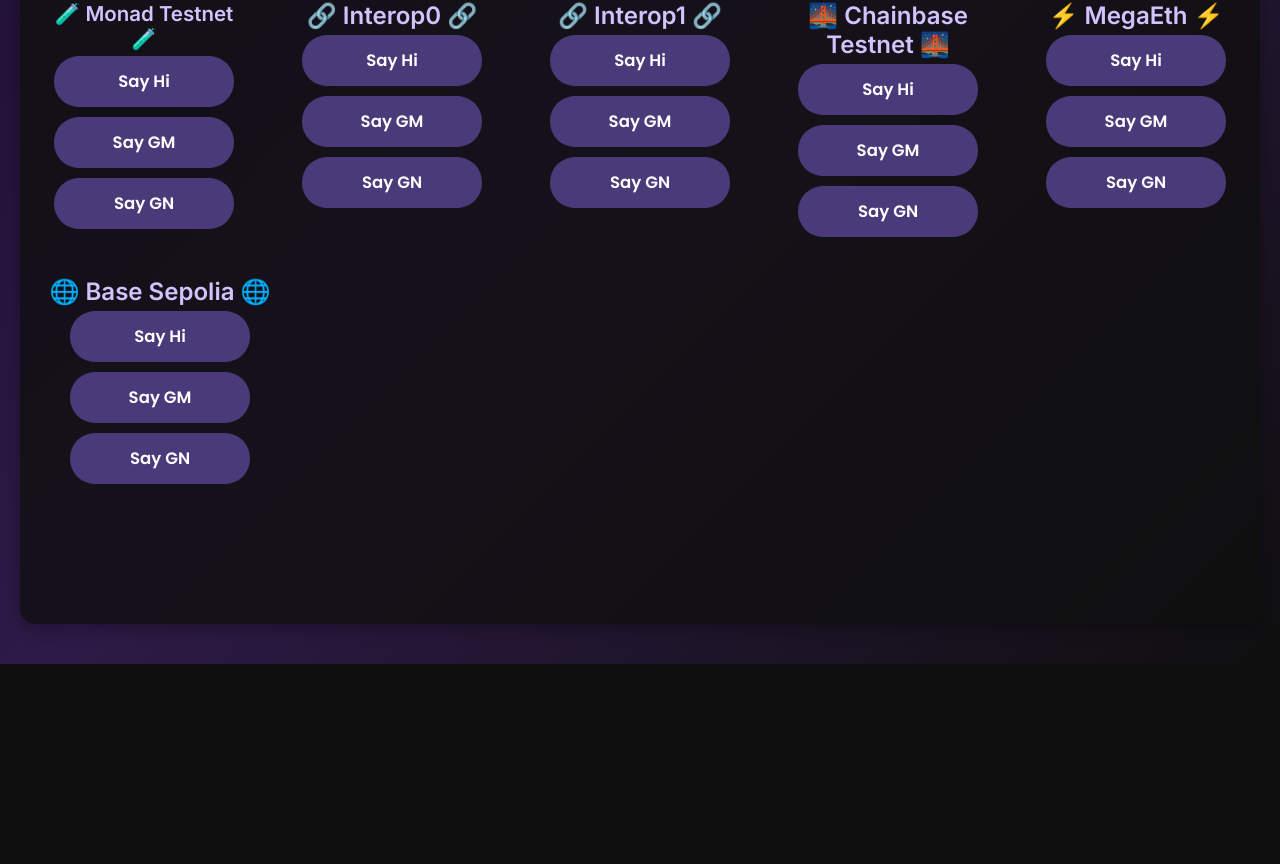
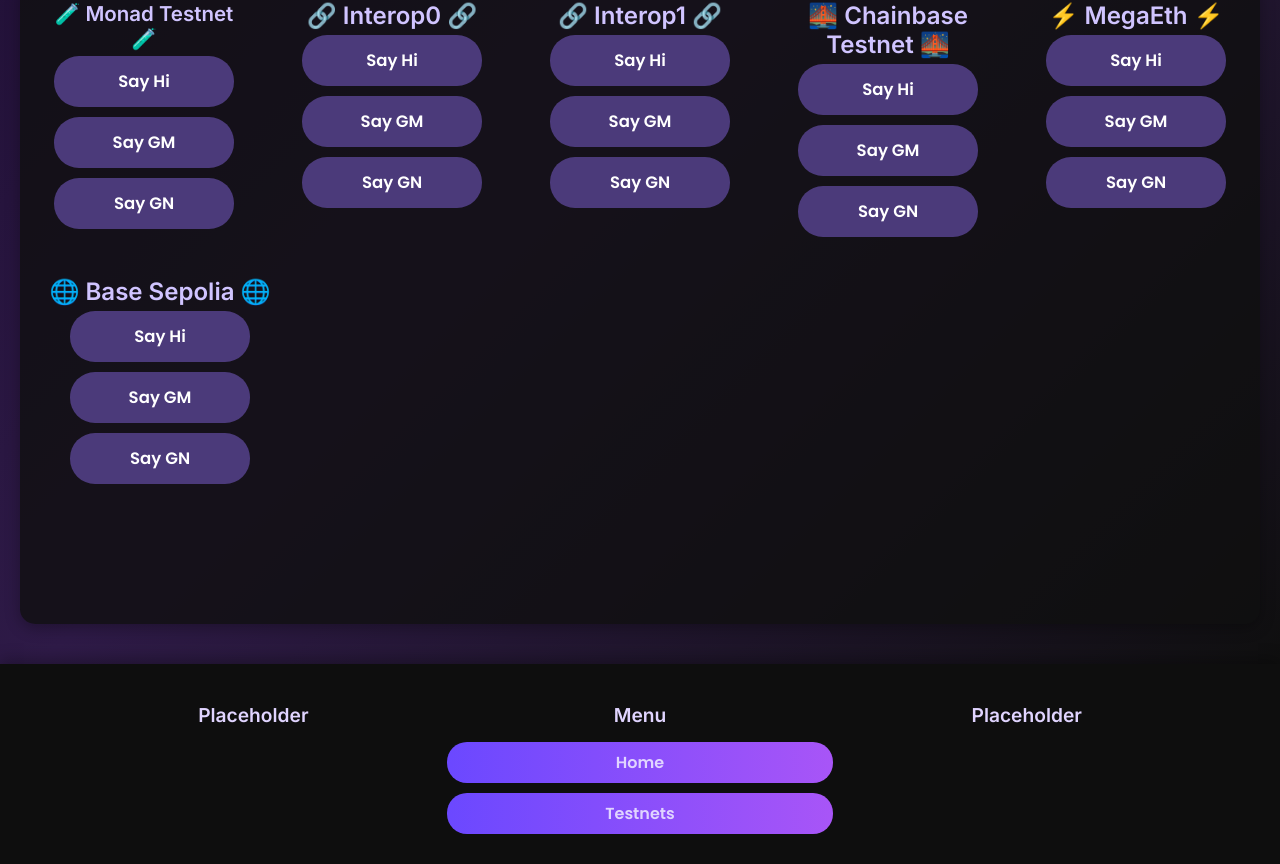
Before and after one commit to 0xliquidated/sayhi, a React (Vite) app: page /testnets in a window 1280 px wide. Shown: the part 624-1488 px from the top of the page. Before the commit the page ends 1288 px from the top, so only its background shows below. Built offline with nearby package versions, Linux system fonts and the light colour scheme.

Commit message:
Add footer with three columns and update all files

```diff
--- a/src/App.css
+++ b/src/App.css
@@ -528,3 +528,79 @@
     height: 15px;
   }
 }
+
+/* Footer styles */
+.footer {
+  width: 100%;
+  padding: 20px 0;
+  background: rgba(15, 15, 15, 0.9);
+  text-align: center;
+  box-shadow: 0 -4px 15px rgba(0, 0, 0, 0.3);
+  position: relative;
+  bottom: 0;
+}
+
+.footer-container {
+  display: flex;
+  justify-content: space-around;
+  max-width: 1200px;
+  margin: 0 auto;
+  padding: 0 20px;
+}
+
+.footer-column {
+  flex: 1;
+  min-width: 200px;
+}
+
+.footer-column h3 {
+  font-family: 'Inter', sans-serif;
+  font-weight: 600;
+  font-size: 1.2rem;
+  color: #e0d4ff;
+  margin-bottom: 15px;
+}
+
+.footer-column ul {
+  list-style: none;
+  padding: 0;
+  margin: 0;
+}
+
+.footer-column .footer-link {
+  font-family: 'Poppins', sans-serif;
+  font-weight: 600;
+  font-size: 1rem;
+  color: #e0d4ff;
+  text-decoration: none;
+  padding: 8px 16px;
+  background: linear-gradient(90deg, #6b48ff 0%, #a855f7 100%);
+  border-radius: 20px;
+  display: block;
+  margin-bottom: 10px;
+  transition: all 0.3s ease;
+}
+
+.footer-column .footer-link:hover {
+  background: linear-gradient(90deg, #a855f7 0%, #6b48ff 100%);
+  color: #ffffff;
+  box-shadow: 0 4px 15px rgba(107, 72, 255, 0.6);
+}
+
+/* Responsive adjustments for footer */
+@media (max-width: 600px) {
+  .footer-container {
+    flex-direction: column;
+    align-items: center;
+    gap: 20px;
+  }
+
+  .footer-column h3 {
+    font-size: 1rem;
+  }
+
+  .footer-column .footer-link {
+    font-size: 0.9rem;
+    padding: 6px 12px;
+  }
+}
--- a/src/AppRouter.jsx
+++ b/src/AppRouter.jsx
@@ -24,6 +24,24 @@
           <Route path="/" element={<App />} />
           <Route path="/testnets" element={<Testnets />} />
         </Routes>
+        {/* Footer */}
+        <footer className="footer">
+          <div className="footer-container">
+            <div className="footer-column">
+              <h3>Placeholder</h3>
+            </div>
+            <div className="footer-column">
+              <h3>Menu</h3>
+              <ul>
+                <li><Link to="/" className="footer-link">Home</Link></li>
+                <li><Link to="/testnets" className="footer-link">Testnets</Link></li>
+              </ul>
+            </div>
+            <div className="footer-column">
+              <h3>Placeholder</h3>
+            </div>
+          </div>
+        </footer>
       </div>
     </BrowserRouter>
   );
```
